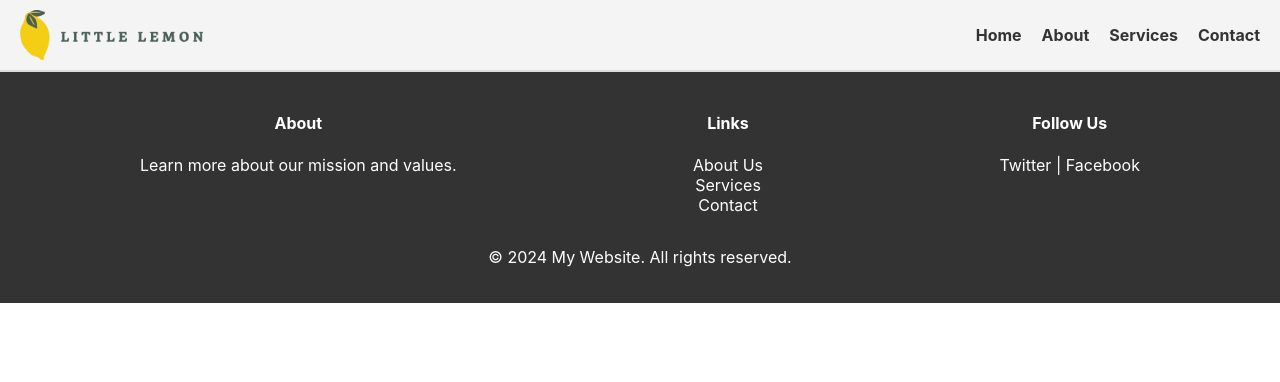
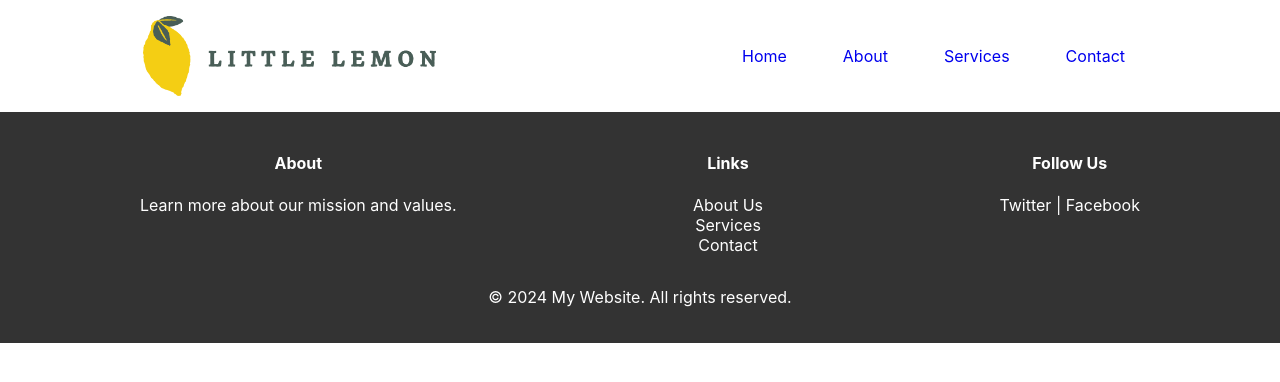
Before and after one commit to dluksa20/little-lemon-website, a React (Create React App) app: page / in a window 1280 px wide. Shown: the top 382 px of the page. Built offline with nearby package versions, Linux system fonts and the light colour scheme.

Commit message:
first commit

```diff
--- a/src/App.js
+++ b/src/App.js
@@ -1,6 +1,6 @@
 import './App.css';
-import Footer from './components/Footer.js';
-import Header from './components/Header.js'
+import Footer from './components/footer/Footer.js';
+import Header from './components/header/Header.js'
 
 function App() {
   return (
--- a/src/components/Header.js
+++ /dev/null
@@ -1,49 +0,0 @@
-import React from "react"
-import logo from "../assets/logo.jpg"
-
-const Header = () => {
-  const styles = {
-    header: {
-      display: "flex",
-      alignItems: "center",
-      justifyContent: "space-between",
-      padding: "10px 20px",
-      backgroundColor: "#f4f4f4",
-      borderBottom: "2px solid #ddd",
-    },
-    logo: {
-      height: "50px",
-    },
-    nav: {
-      display: "flex",
-      listStyle: "none",
-      gap: "20px",
-      margin: 0,
-      padding: 0,
-    },
-    link: {
-      textDecoration: "none",
-      color: "#333",
-      fontWeight: "bold",
-    },
-    linkHover: {
-      textDecoration: "underline",
-    },
-  };
-
-  return (
-    <header style={styles.header}>
-      <img src={logo} alt="website logo" style={styles.logo} />
-      <nav>
-        <ul style={styles.nav}>
-          <li><a href="/" style={styles.link}>Home</a></li>
-          <li><a href="/about" style={styles.link}>About</a></li>
-          <li><a href="/services" style={styles.link}>Services</a></li>
-          <li><a href="/contact" style={styles.link}>Contact</a></li>
-        </ul>
-      </nav>
-    </header>
-  );
-};
-
-export default Header;
--- /dev/null
+++ b/src/components/header/Header.css
@@ -0,0 +1,27 @@
+.header{
+    display: flex;
+    align-items: center;
+    justify-content: space-around;
+    max-width: 100vw;
+    padding: 1rem;
+}
+
+.logo{
+    height: 5rem;
+}
+
+.links{
+    display: flex;
+    gap: 2rem;
+    list-style: none;
+}
+
+.links a{
+    text-decoration: none;
+    padding: .75rem;
+}
+
+.links a:hover{
+    background: black;
+    opacity: 0.7;
+}
--- /dev/null
+++ b/src/components/header/Header.js
@@ -0,0 +1,22 @@
+import React from "react"
+import logo from "../../assets/logo.jpg"
+import './Header.css'
+
+const Header = () => {
+
+  return (
+    <header className="header">
+      <img className="logo" src={logo} alt="website logo"/>
+      <nav>
+        <ul className="links">
+          <li><a href="/">Home</a></li>
+          <li><a href="/about">About</a></li>
+          <li><a href="/services">Services</a></li>
+          <li><a href="/contact">Contact</a></li>
+        </ul>
+      </nav>
+    </header>
+  );
+};
+
+export default Header;
```
Also changed, not shown: src/components/Nav.js (deleted), src/components/footer/Footer.js (renamed from src/components/Footer.js), src/components/main/Main.js (added).
